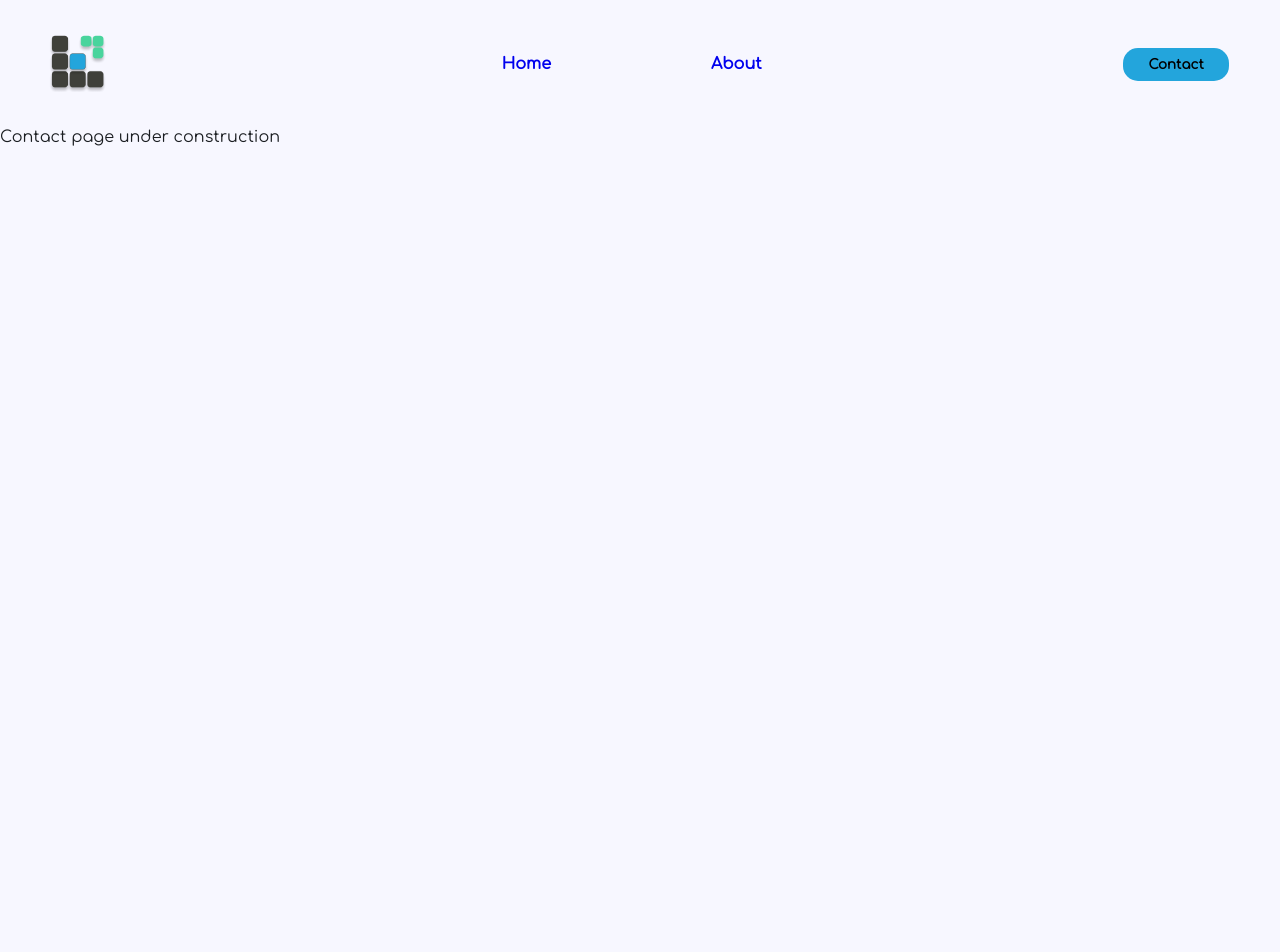
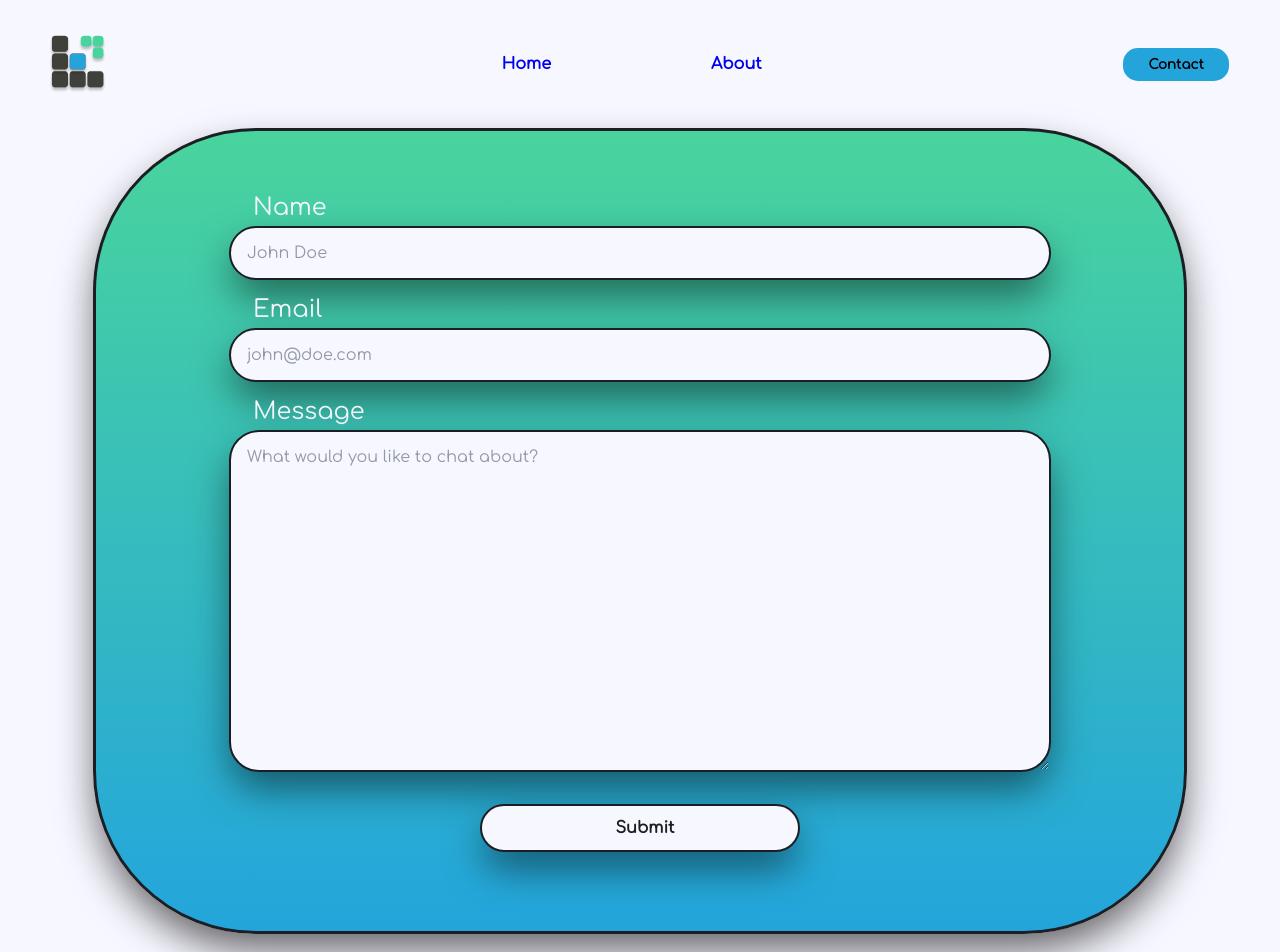
Before and after one commit to Krvne/portfolio-2.0, a React (Create React App) app: page /contact in a window 1280 px wide. Shown: the top 952 px of the page. Before the commit the page ends 800 px from the top, so only its background shows below. Built offline with nearby package versions, Linux system fonts and the light colour scheme.

Commit message:
contact page design done

```diff
--- a/package.json
+++ b/package.json
@@ -8,6 +8,7 @@
     "@testing-library/react": "^11.2.7",
     "@testing-library/user-event": "^12.8.3",
     "bootstrap": "^4.6.0",
+    "emailjs-com": "^3.1.0",
     "react": "^17.0.2",
     "react-bootstrap": "^1.6.1",
     "react-dom": "^17.0.2",
--- a/src/components/pages/Contact.js
+++ b/src/components/pages/Contact.js
@@ -1,10 +1,33 @@
 import React from 'react'
+import '../../css/contact.css'
 
 const Contact = () => {
     return (
-        <div>
-            Contact page under construction
-        </div>
+        <>
+            <main className='page-container'>
+                <div className='box-container'>
+                    <div className='contact-form-box'>
+                        <form className='contact-form'>
+                            <div className='form-group'>
+                                <label>Name</label>
+                                <input type='text' name='name' placeholder='John Doe' />
+                            </div>
+                            <div className='form-group'>
+                                <label>Email</label>
+                                <input type='text' name='email' placeholder='john@doe.com' />
+                            </div>
+                            <div className='form-group message'>
+                                <label>Message</label>
+                                <textarea className='message-field' name='message' wrap='soft' placeholder='What would you like to chat about?' />
+                            </div>
+                            <div className='form-group submit'>
+                                <input className='submit-button' type='submit' name='submit' />
+                            </div>
+                        </form>
+                    </div>
+                </div>
+            </main>
+        </>
     )
 }
 
--- a/src/css/contact.css
+++ b/src/css/contact.css
@@ -0,0 +1,103 @@
+main .contact-form-box {
+    display: flex;
+    align-items: center;
+    justify-content: center;
+    width: 68em;
+    height: 50em;
+    box-shadow: 0px 19px 39px -3px rgba(0, 0, 0, 0.6);
+    border-radius: 163px;
+    background: linear-gradient(180deg, #49D49D 0%, #23A5DC 100%);;
+    border: solid #1b1e22;
+}
+
+main .contact-form {
+    display: flex;
+    flex-direction: column;
+}
+
+main .contact-form label {
+    color: #f7f7ff;
+    font-size: x-large;
+    padding-left: 1em;
+    padding-bottom: .2em;
+}
+
+main .contact-form input {
+    font-family: 'Comfortaa', cursive;
+    font-size: medium;
+    width: 50em;
+    height: 3em;
+    border-radius: 30px;
+    border: solid 2px #1b1e22;
+    padding-left: 1em;
+    background: #f7f7ff;
+    color: #1b1e22;
+    box-shadow: 0px 19px 39px -3px rgba(0, 0, 0, 0.5);
+
+}
+
+main form .form-group {
+    display: flex;
+    flex-direction: column;
+    padding-bottom: 1em;
+}
+
+.form-group .message-field {
+    height: 20em;
+    font-family: 'Comfortaa', cursive;
+    font-size: medium;
+    border-radius: 30px;
+    border: solid 2px #1b1e22;
+    padding-left: 1em;
+    padding-top: 1em;
+    background: #f7f7ff;
+    color: #1b1e22;
+    box-shadow: 0px 19px 39px -3px rgba(0, 0, 0, 0.5);
+
+}
+
+form input[type=submit] {
+    width: 20em;
+    background: #f7f7ff;
+    font-weight: bolder;
+    cursor: pointer;
+    transition: all 0.3s;
+}
+
+form input[type=submit]:hover {
+    background-color: #3f403a;
+    color: #f7f7ff;
+}
+
+form .form-group.submit {
+    padding-top: 1em;
+    display: flex;
+    align-items: center;
+}
+
+main .contact-form input:focus {
+    outline-width: 0px;
+}
+
+main .contact-form textarea:focus {
+    outline-width: 0px;
+}
+
+main .contact-form input::placeholder {
+    color: #9299a1;
+}
+
+main .contact-form textarea::placeholder {
+    color: #9299a1;
+}
+
+@media only screen and (max-width: 922px) {
+    main .contact-form-box {
+        width: auto;
+        height: auto;
+    }
+}
+
+@media only screen and (max-width: 1000px) {
+
+}
```
Also changed, not shown: 1 other file (tests, documents, lock files or other folders).
